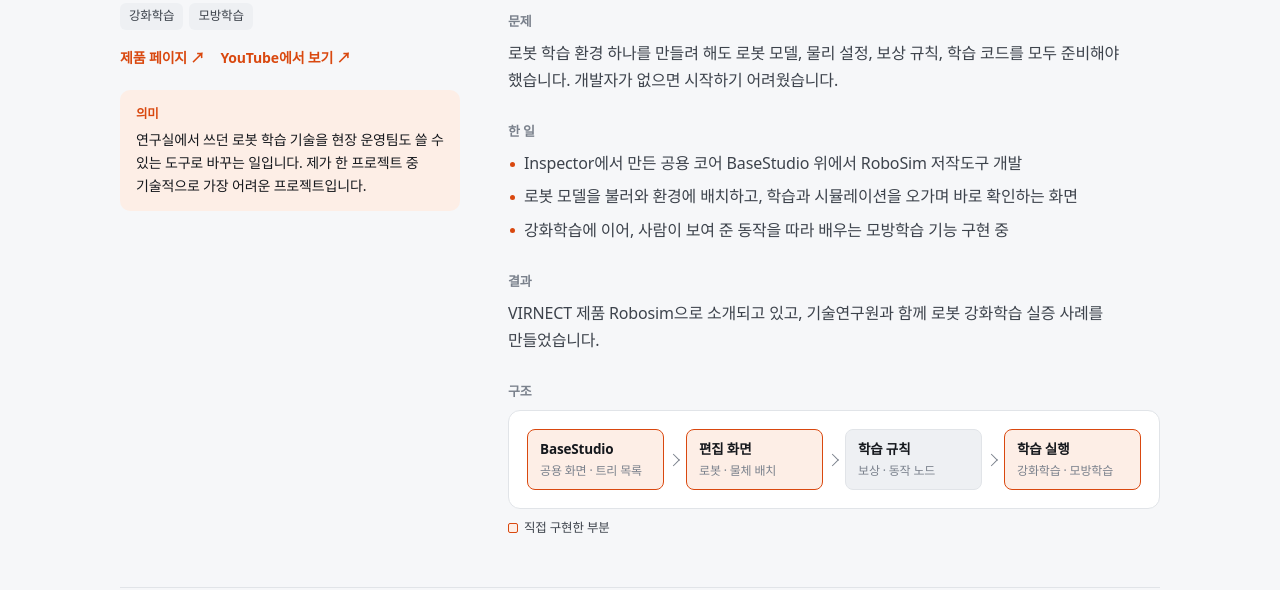
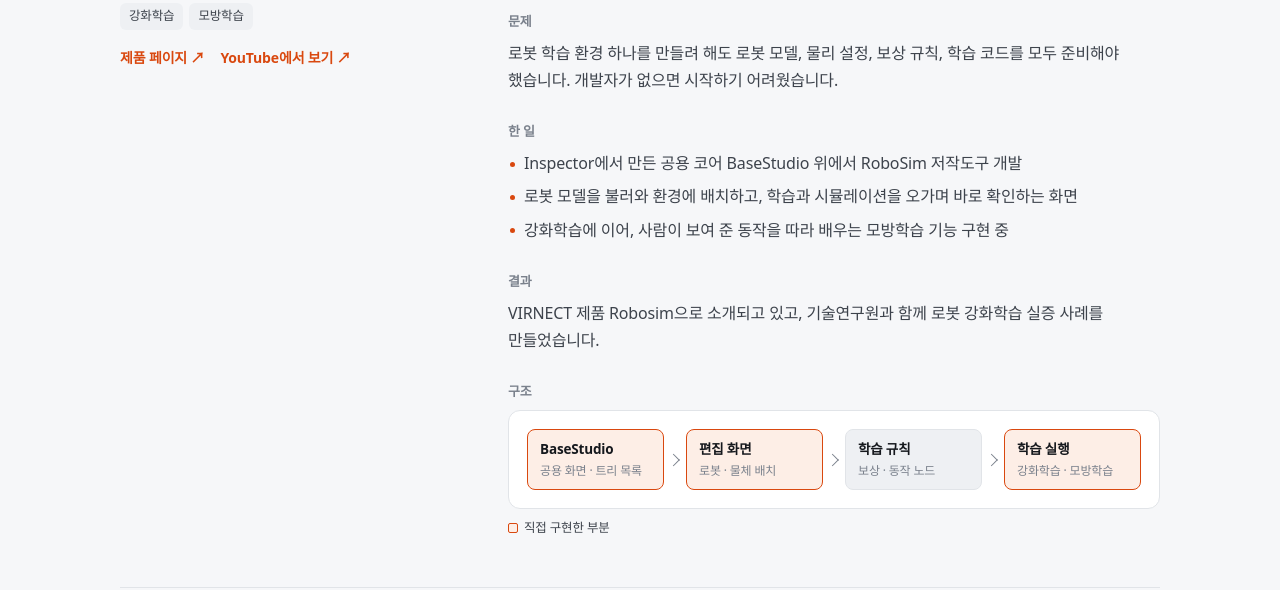
Before and after one commit to rockjae/Resume, a plain HTML site: page index.html in a window 1280 px wide. Shown: the part 2239-2829 px from the top of the page. Drawn offline with Linux system fonts and the light colour scheme; a web font is replaced by a local one.

Commit message:
Remove 의미 boxes from featured projects
Co-Authored-By: Claude Opus 5.5 <noreply@anthropic.com>

```diff
--- a/index.html
+++ b/index.html
@@ -94,8 +94,6 @@ section{padding-block:64px;border-top:1px solid var(--line)}
 .tags span{font-size:12.5px;font-weight:500;line-height:1;padding:7px 9px;border-radius:6px;color:var(--ink2);background:var(--sunk)}
 .links{display:flex;gap:16px;flex-wrap:wrap;margin-top:16px;font-size:14px;font-weight:600}
 .links a{text-decoration:none}
-.why{margin-top:20px;padding:14px 16px;background:var(--accent-soft);border-radius:10px;font-size:14px;line-height:1.65;color:var(--ink)}
-.why b{display:block;margin-bottom:4px;font-size:12.5px;font-weight:700;color:var(--accent)}
 .story{display:grid;gap:26px;min-width:0}
 .story h4{margin-bottom:8px;font-size:13px;font-weight:700;color:var(--muted)}
 .story p{color:var(--ink2)}
@@ -377,7 +375,6 @@ const FEAT=[
   pitch:"로봇에게 작업을 가르치려면 보통 개발자가 학습 환경부터 코드로 만들어야 합니다. RoboSim은 화면에서 클릭과 드래그만으로 로봇과 물체를 배치하고 학습을 돌려 보게 만든 Unity 6 시뮬레이터입니다. Isaac Sim이 널리 쓰이기 전에 시작했습니다.",
   kv:[["Unity","Unity 6 · UI Toolkit"],["인원","3명"],["상태","진행 중 · 모방학습 구현"]],
   tags:["Unity 6","UI Toolkit","BaseStudio","로봇 모델(URDF)","강화학습","모방학습"],
-  why:"연구실에서 쓰던 로봇 학습 기술을 현장 운영팀도 쓸 수 있는 도구로 바꾸는 일입니다. 제가 한 프로젝트 중 기술적으로 가장 어려운 프로젝트입니다.",
   story:[["문제","로봇 학습 환경 하나를 만들려 해도 로봇 모델, 물리 설정, 보상 규칙, 학습 코드를 모두 준비해야 했습니다. 개발자가 없으면 시작하기 어려웠습니다."],
          ["한 일",["Inspector에서 만든 공용 코어 BaseStudio 위에서 RoboSim 저작도구 개발","로봇 모델을 불러와 환경에 배치하고, 학습과 시뮬레이션을 오가며 바로 확인하는 화면","강화학습에 이어, 사람이 보여 준 동작을 따라 배우는 모방학습 기능 구현 중"]],
          ["결과","VIRNECT 제품 Robosim으로 소개되고 있고, 기술연구원과 함께 로봇 강화학습 실증 사례를 만들었습니다."]],
@@ -389,7 +386,6 @@ const FEAT=[
   pitch:"스마트 기기로 조립 공정을 비추면 부품이 빠졌거나 잘못 끼워진 것을 바로 알려 주는 검사 제품입니다. 저는 검사 기준을 만드는 저작도구를 맡았습니다. 3D 모델을 불러와 검사할 지점과 단계를 정하는 화면입니다.",
   kv:[["Unity","Unity · UI Toolkit"],["인원","3명"],["상태","진행 중"]],
   tags:["UI Toolkit","BaseStudio","3D 모델 불러오기","3D 포즈 추정","SAM 3"],
-  why:"자사 원천기술인 3D 포즈 추정을 현장 작업자가 쓸 수 있는 검사 제품으로 감싸는 일입니다. 여기서 만든 공용 코어 BaseStudio는 RoboSim에도 그대로 쓰였습니다.",
   story:[["문제","좋은 3D 인식 기술이 있어도, 검사할 부품과 순서를 누군가 쉽게 정해 줄 수 있어야 현장에서 씁니다. 제품마다 저작도구를 새로 만들어 같은 기능이 반복되는 문제도 있었습니다."],
          ["한 일",["UI Toolkit으로 공용 화면 요소와 트리 목록을 만들어 팀 공용 코어 BaseStudio로 설계","3D 모델을 불러와 검사 지점과 단계를 정하는 저작도구 화면 개발","모델 불러오기와 비전 인식 기능을 패키지로 나눠 통합","2D 이상 탐지와 SAM 3를 함께 쓰자고 대표에게 직접 제안해 채택"]],
          ["결과","Inspector 저작도구를 BaseStudio 위에서 계속 개발하고 있고, 같은 코어로 RoboSim도 만들었습니다."]],
@@ -401,7 +397,6 @@ const FEAT=[
   pitch:"중국 PUDU의 안드로이드 기반 로봇청소기를 SDK부터 뜯어 보며 공공장소용 안내로봇으로 바꾸고 있습니다. 태블릿에 \"매표소로 안내해줘\"라고 말하면 로봇이 저장된 지점까지 앞장서 이동합니다.",
   kv:[["기반","PUDU 로봇청소기(Android) + 태블릿"],["역할","안내 UI, 주행·센서 연동, 웹 모니터링 대시보드"],["상태","진행 중 · 실내 시연"]],
   tags:["Android","PUDU SDK 분석","LiDAR Map","Waypoint","ToF · 초음파","Voice UI"],
-  why:"서드파티 SDK를 뜯어 분석하고 필요한 기능을 확장해, 로봇의 센서와 주행 장치를 제어하는 일입니다. SDK 분석·확장, 센서·제어 장치 연동, 장치 예외 상황 대응이 모두 들어 있습니다.",
   story:[["문제","청소용으로 만든 로봇이라 목적지를 정해 사람을 안내하는 기능이 없었습니다. 사람이 오가는 곳에서는 언제 멈추고 언제 돌아갈지 판단을 믿을 수 있어야 했습니다."],
          ["한 일",["PUDU 로봇 SDK를 직접 뜯어 분석하고, 청소용 주행·센서 기능을 안내 용도에 맞게 확장","라이다 맵 위에 매표소, 화장실, 대합실 같은 안내 지점을 저장하고 직접 이동과 경로 이동 중에서 고르는 기능","라이다, ToF, 초음파, 바퀴, 안전 MCU 상태를 한 화면에서 보는 웹 모니터링 대시보드","앞이 막히면 거리 기준으로 막힘을 판단하고, 기다린 뒤 우회 경로를 찾는 처리","캐릭터 얼굴과 음성 안내로 말 한마디면 쓸 수 있는 태블릿 UI"]],
          ["결과","사무실에서 음성 요청, 지점 이동, 도착 안내까지 이어지는 시연을 만들었습니다."]],
@@ -412,7 +407,6 @@ const FEAT=[
   pitch:"경기도 피지컬 AI 컨설팅에서 NVIDIA Isaac Sim으로 공장 자동화 공정을 시뮬레이션하고 있습니다. 이동 로봇이 물건을 나르고 로봇 팔이 받아 처리하는 흐름을 가상 공장에서 먼저 돌려 봅니다.",
   kv:[["도구","NVIDIA Isaac Sim"],["역할","공장 장면 구성, 참고용 공정 시뮬레이션 제작"],["공정","볼피더 부품 공급 · 팔레타이징"],["상태","진행 중"]],
   tags:["Isaac Sim","로봇 팔","이동 로봇(AMR)","공정 시뮬레이션"],
-  why:"Unity로 로봇 학습 시뮬레이터를 만든 경험을 업계 표준 로봇 시뮬레이터인 Isaac Sim으로 넓혔습니다. 실제 장비를 들이기 전에 가상 공간에서 공정을 확인하는 일입니다.",
   story:[["문제","자동화 장비는 설치한 뒤에 문제를 찾으면 고치기 어렵습니다. 현장에 들이기 전에 로봇과 설비가 어떻게 맞물려 돌아가는지 눈으로 확인할 방법이 필요했습니다."],
          ["한 일",["볼피더 공정: 이동 로봇이 컨베이어에서 부품 상자를 받아 볼피더 옆으로 옮기고, 로봇 팔이 상자를 내려 부품을 공급하는 흐름","팔레타이징 공정: 로봇 팔이 컨베이어의 상자를 팔레트에 쌓고, 이동 로봇이 팔레트를 싣고 다음 설비로 옮기는 흐름","공장 장면을 만들고, 로봇과 설비 도입을 검토할 때 참고할 수 있는 시뮬레이션으로 제작"]],
          ["결과","두 공정을 처음부터 끝까지 이어서 돌아가는 시뮬레이션 영상으로 만들었습니다."]],
@@ -423,7 +417,6 @@ const FEAT=[
   pitch:"PC 저작도구에서 만든 콘텐츠를 여러 명이 Meta Quest로 동시에 들어가 함께 다루는 협업 시스템을 만들었습니다.",
   kv:[["역할","저작도구 일부, 멀티 협업 전체"],["인원","2명"],["결과","다자 VR 협업 · VR 체크리스트"]],
   tags:["Unity","Meta Quest","OVR SDK","MRTK","Fishnet","USD"],
-  why:"네트워크로 여러 기기의 상태를 실시간으로 맞추는 구조입니다. 제어 장치와 콘텐츠의 상태를 동기화하는 일과 닮았습니다.",
   story:[["문제","한 사용자가 오브젝트를 옮기거나 체크리스트를 처리하면 다른 참가자 화면에도 같은 상태가 보여야 했습니다."],
          ["한 일",["저작도구에서 오브젝트 속성과 애니메이션 이벤트, 콘텐츠 불러오기와 인터랙션 구현","Fishnet으로 세션과 공유 오브젝트 동기화 설계","VR 체크리스트를 협업 세션에 연동"]],
          ["결과","저작한 콘텐츠를 Quest 참가자들이 같은 상태로 보고 조작하는 다자간 협업을 구현했습니다."]],
@@ -433,7 +426,6 @@ const FEAT=[
   pitch:"작업자가 글래스를 쓰고 말로 물으면, 디지털 트윈의 공정 정보를 3D 아바타가 음성으로 답하는 비서를 만들어 전시했습니다.",
   kv:[["역할","Unity 클라이언트 전체"],["인원","3명 (AI 1, 서버 1, Unity 1)"],["결과","전시 출품 · 글래스 4종 동작"]],
   tags:["Unity","STT/TTS Streaming","LLM API","uLipSync","Mixamo","Ready Player Me"],
-  why:"벤더마다 다른 기기 4종을 하나의 기기 계층으로 묶고, 스트리밍 데이터를 실시간으로 처리했습니다. 여러 하드웨어를 같은 콘텐츠로 돌리는 구조입니다.",
   story:[["문제","글래스마다 SDK와 입력 방식이 달랐고, 응답이 늦으면 대화처럼 느껴지지 않았습니다."],
          ["한 일",["STT → LLM → TTS를 스트리밍으로 이어 첫 음성이 빨리 나오도록 구성","uLipSync로 TTS 음성에 맞춘 입 모양, Mixamo 모션을 Ready Player Me 아바타에 적용","기기 계층을 분리한 멀티 플랫폼 구조로 TCL·INMO·PNC·Model Solution 글래스 4종 대응"]],
          ["결과","전시에서 시연했고, 이 과정에서 프롬프팅과 LangChain, 파인튜닝 개념을 익혔습니다."]],
@@ -444,7 +436,6 @@ const FEAT=[
   pitch:"GPS가 닿지 않는 실내에서 카메라 영상만으로 기기 위치를 찾고, 그 결과를 AR 좌표계에 맞추는 R&D를 진행했습니다.",
   kv:[["역할","매핑·측위 파이프라인, Unity 클라이언트"],["인원","2명"],["결과","실내 내비게이션 시연 영상"]],
   tags:["Unity","AR Foundation","Python","Kapture","COLMAP","hloc"],
-  why:"외부에서 들어온 위치 데이터를 Unity 좌표계에 맞추는 캘리브레이션 문제를 직접 다뤘습니다.",
   story:[["문제","측위 결과가 정확해도 AR 세션 원점과 맞지 않으면 콘텐츠가 엉뚱한 곳에 뜹니다. 맵의 정밀도와 좌표 정합을 함께 해결해야 했습니다."],
          ["한 일",["Naver Kapture-localization과 Hierarchical-Localization을 분석해 매핑 파이프라인 구성","COLMAP으로 공간 포인트 클라우드 생성","Unity에서 촬영 프레임을 측위 서버로 보내고 받은 포즈로 AR Foundation 원점 보정"]],
          ["결과","촬영 장비가 정밀할수록 측위 정확도가 올라가는 것을 확인했고, 측위만 안정되면 이후 추적은 AR Foundation에 맡길 수 있는 구조를 정리했습니다."]],
@@ -456,7 +447,6 @@ const FEAT=[
   pitch:"현실 공간에 고정된 AR 경로와 이벤트로 사람을 안내하는 HoloLens 앱 두 개를 혼자 개발했습니다.",
   kv:[["역할","HoloLens·Android 앱 전체 (1인)"],["대상","필리핀 세부 발전소, 도시철도 역사"],["결과","순시점검 앱 · 대피 훈련 시뮬레이션"]],
   tags:["Unity","HoloLens 2","UWP","MRTK","Azure Spatial Anchors","Object Tracker"],
-  why:"실제 공간에 콘텐츠를 고정하고 그 위에서 사람을 움직이게 하는 구조입니다. 공간과 콘텐츠를 맞추는 모든 현장형 콘텐츠의 기본이 됩니다.",
   story:[["문제","넓은 공간에서 처음 온 사람도 헤매지 않게 안내해야 했고, 같은 앵커를 HoloLens와 Android 양쪽에서 써야 했습니다."],
          ["한 일",["Azure Spatial Anchors로 발전소 안 점검 경로 안내","장비를 인식한 뒤 점검 절차 진행, MRTK UI","역사 안 화재 이벤트와 이펙트를 발생시키고 지정된 탈출로까지 유도하는 시뮬레이션"]],
          ["결과","초보 점검자용 순시점검 앱과 화재 대피 훈련 시뮬레이션을 완성했습니다."]],
@@ -467,7 +457,6 @@ const FEAT=[
   pitch:"XREAL의 전신인 Nreal Light를 LG U+가 국내에 처음 출시할 때 글래스용 Unity 앱을 혼자 맡았습니다.",
   kv:[["역할","Unity 앱 전체 (1인)"],["협업","Nreal(중국 베이징) 개발팀"],["결과","LG U+ 상용 출시"]],
   tags:["Unity","Android","Nreal SDK","8i"],
-  why:"출시 전 하드웨어를 문서 없이 붙이고 제조사와 직접 문제를 풀었습니다. 서드파티 SDK를 분석해 필요한 부분을 맞춰 쓰는 경험입니다.",
   story:[["문제","출시 전 기기라 SDK 문서와 레퍼런스가 거의 없었고, 스마트폰을 컨트롤러로 쓰는 AR 공간 인터랙션을 처음부터 설계해야 했습니다."],
          ["한 일",["휴대폰 연결형 글래스 컨트롤러와 AR 공간 인터랙션 개발","시야를 감싸는 구형 UI와 영상 시청 환경 개발","8i 라이브러리로 볼류메트릭 실사 3D 콘텐츠 재생","베이징을 여러 차례 방문해 Nreal 개발자와 SDK 이슈를 직접 해결"]],
          ["결과","LG U+ 5G 서비스와 함께 국내 첫 AR 글래스로 출시했습니다."]],
@@ -514,8 +503,7 @@ document.getElementById("projects").innerHTML=FEAT.map(f=>{
   return `<article class="proj" id="${f.id}">
     <div class="proj-meta"><p class="eyebrow">${esc(f.eye)}</p><h3>${esc(f.title)}</h3><p class="pitch">${esc(f.pitch)}</p>
       <dl class="kv">${f.kv.map(([k,v])=>`<dt>${k}</dt><dd>${esc(v)}</dd>`).join("")}</dl>
-      <div class="tags">${f.tags.map(x=>`<span>${esc(x)}</span>`).join("")}</div>${links}
-      <div class="why"><b>의미</b>${esc(f.why)}</div></div>
+      <div class="tags">${f.tags.map(x=>`<span>${esc(x)}</span>`).join("")}</div>${links}</div>
     <div class="story">${yt}${vid}${story}${flow}${gal}</div></article>`;
 }).join("");
 
```
